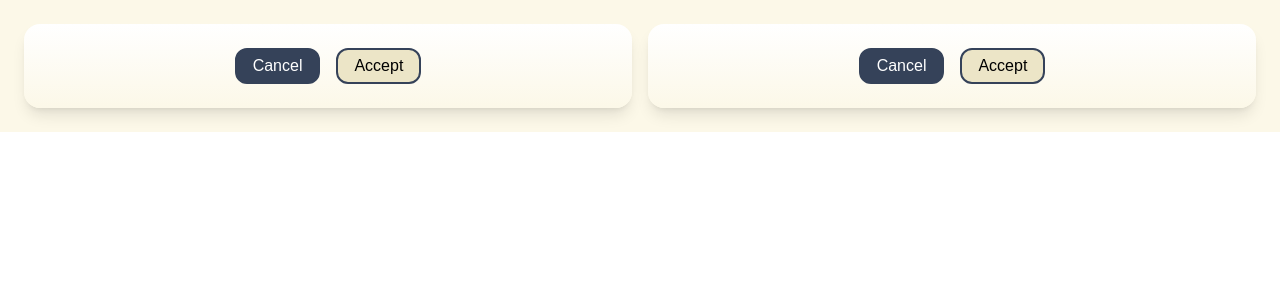
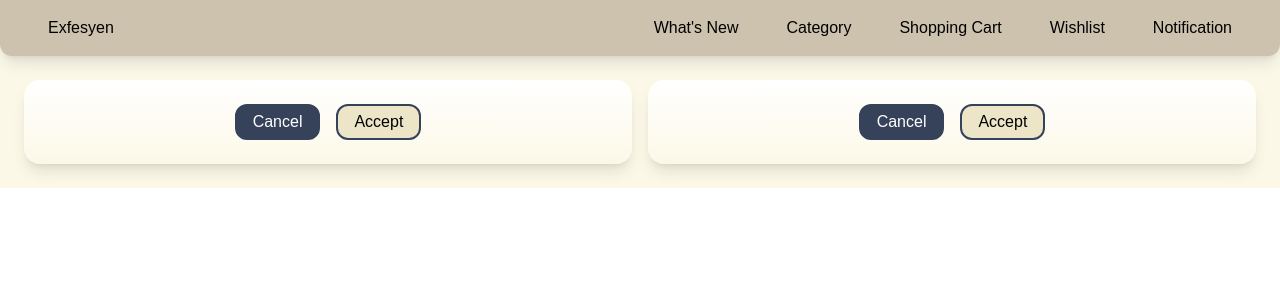
Before and after one commit to eugeniusms/exfesyen, a React (Create React App) app: page / in a window 1280 px wide. Shown: the top 300 px of the page. Built offline with nearby package versions, Linux system fonts and the light colour scheme.

Commit message:
Initializing NAVBAR PRESET

```diff
--- a/src/App.js
+++ b/src/App.js
@@ -3,11 +3,13 @@ import './App.css';
 import Button from './components/Button';
 import Card from './components/Card';
 import React from 'react';
+import Navbar from './components/Navbar/Navbar';
 
 function App() {
   return (
     <div className="App">
       <div className="bg-creamy">
+      <Navbar />
         <div className="flex justify-center p-6 gap-4">
           <Card>
             <div className="flex justify-center p-6 gap-4">
--- a/src/components/Button.js
+++ b/src/components/Button.js
@@ -13,6 +13,11 @@ const Button = (props) => {
                     { props.children }
                 </button>
             }
+            { props.preset == "transparent" &&
+                <button className="hover:text-creamy hover:px-4 transition-all ease-out duration-300">
+                    { props.children }
+                </button>
+            }
         </div>
     )
 }
--- /dev/null
+++ b/src/components/Navbar/Navbar.js
@@ -0,0 +1,21 @@
+import React from "react";
+import Button from "../Button";
+
+const Navbar = () => {
+    return (
+        <div className="flex justify-between bg-latteDark shadow-lg rounded-b-xl py-4">
+            <div className="pl-12">
+            <Button preset="transparent">Exfesyen</Button>
+            </div>
+            <div className="flex justify-end gap-12 pr-12">
+                <Button preset="transparent">What's New</Button>
+                <Button preset="transparent">Category</Button>
+                <Button preset="transparent">Shopping Cart</Button>
+                <Button preset="transparent">Wishlist</Button>
+                <Button preset="transparent">Notification</Button>
+            </div>
+        </div>
+    )
+}
+
+export default Navbar;
```
